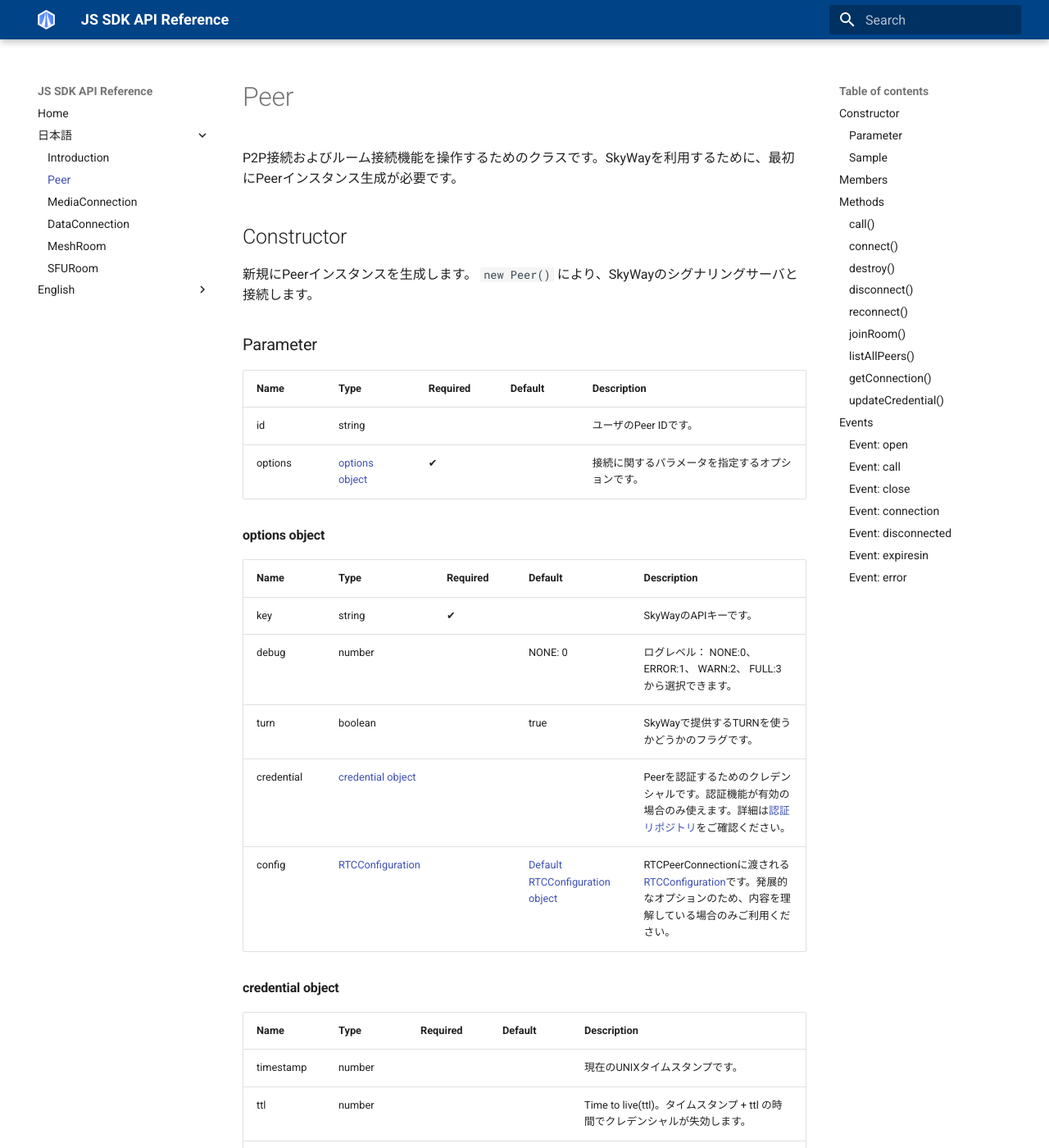
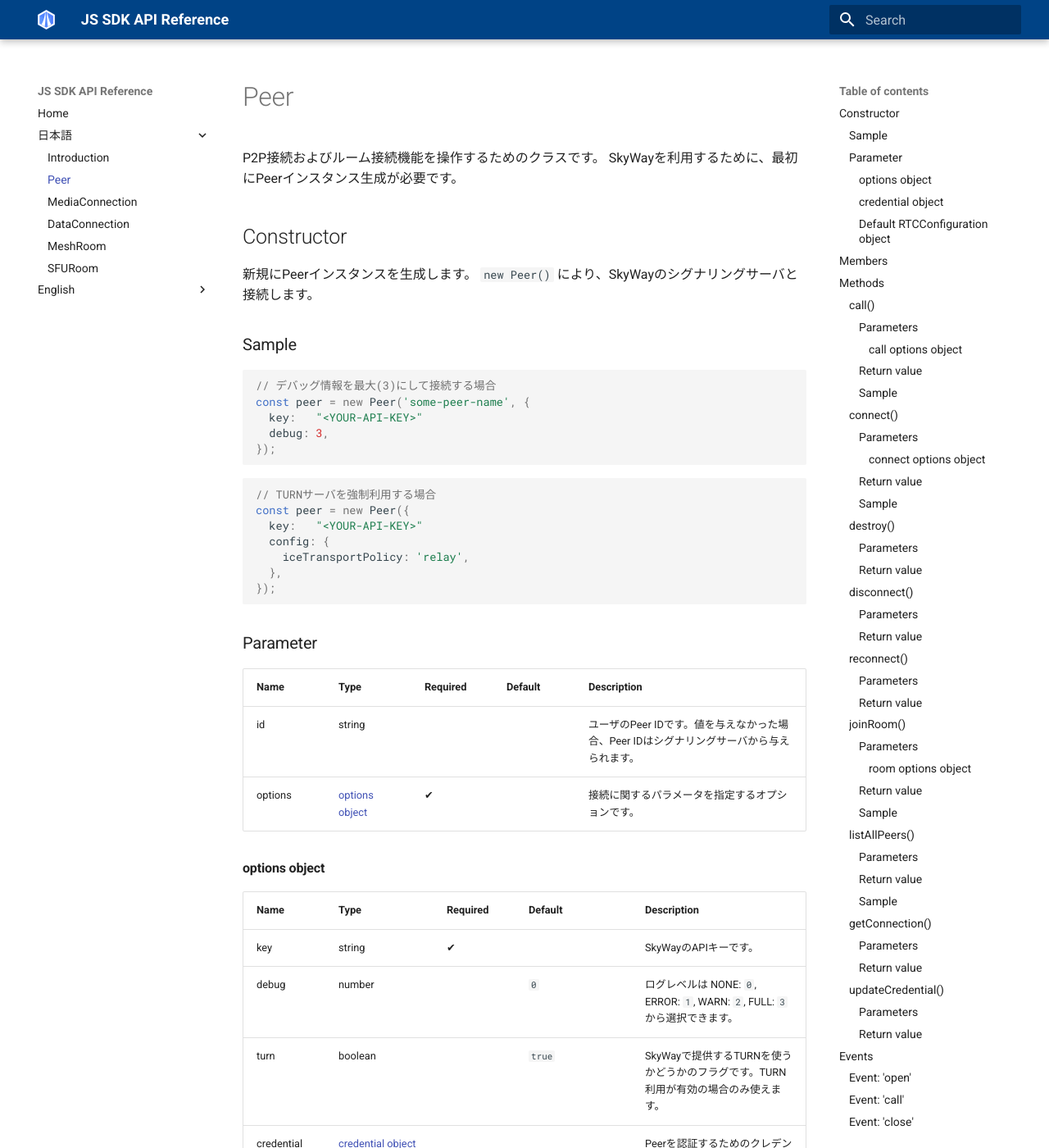
Before and after one commit to skyway/skyway-js-sdk-doc, an MkDocs documentation site: the page built from docs/ja/peer.md, in a window 1280 px wide and 1400 px high. Shown: the whole window at 82% size. Built offline with MkDocs 1.6.1 and Material for MkDocs 9.7.7, drawn with Linux system fonts in a browser that asks for light colours; old or Windows-style settings are respelled for this version of MkDocs; some of the changed text lies outside the part shown.

Commit message:
unified formatting and terminology

````diff
--- a/docs/ja/peer.md
+++ b/docs/ja/peer.md
@@ -1,28 +1,51 @@
-P2P接続およびルーム接続機能を操作するためのクラスです。SkyWayを利用するために、最初にPeerインスタンス生成が必要です。
+P2P接続およびルーム接続機能を操作するためのクラスです。
+SkyWayを利用するために、最初にPeerインスタンス生成が必要です。
 
 ## Constructor
 
 新規にPeerインスタンスを生成します。
 `new Peer()` により、SkyWayのシグナリングサーバと接続します。
 
+### Sample
+
+```js
+// デバッグ情報を最大(3)にして接続する場合
+const peer = new Peer('some-peer-name', {
+  key:   "<YOUR-API-KEY>"
+  debug: 3,
+});
+```
+
+```js
+// TURNサーバを強制利用する場合
+const peer = new Peer({
+  key:   "<YOUR-API-KEY>"
+  config: {
+    iceTransportPolicy: 'relay',
+  },
+});
+```
+
 ### Parameter
 
-| Name    | Type                              | Required | Default | Description                                      |
-| ------- | --------------------------------- | -------- | ------- | ------------------------------------------------ |
-| id      | string                            |          |         | ユーザのPeer IDです。                            |
-| options | [options object](#options-object) | ✔        |         | 接続に関するパラメータを指定するオプションです。 |
+| Name    | Type                              | Required | Default | Description                                                                              |
+| ------- | --------------------------------- | -------- | ------- | ---------------------------------------------------------------------------------------- |
+| id      | string                            |          |         | ユーザのPeer IDです。値を与えなかった場合、Peer IDはシグナリングサーバから与えられます。 |
+| options | [options object](#options-object) | ✔        |         | 接続に関するパラメータを指定するオプションです。                                         |
 
 #### options object
 
-| Name       | Type                                                                                    | Required | Default                                                             | Description                                                                                                                                                                       |
-| ---------- | --------------------------------------------------------------------------------------- | -------- | ------------------------------------------------------------------- | --------------------------------------------------------------------------------------------------------------------------------------------------------------------------------- |
-| key        | string                                                                                  | ✔        |                                                                     | SkyWayのAPIキーです。                                                                                                                                                             |
-| debug      | number                                                                                  |          | NONE: 0                                                                    | ログレベル： NONE:0、 ERROR:1、 WARN:2、 FULL:3 から選択できます。                                                                                                                |
-| turn       | boolean                                                                                 |          | true                                                                    | SkyWayで提供するTURNを使うかどうかのフラグです。                                                                                                                                  |
-| credential | [credential object](#credential-object)                                                 |          |                                                                     | Peerを認証するためのクレデンシャルです。認証機能が有効の場合のみ使えます。詳細は[認証リポジトリ](https://github.com/skyway/skyway-peer-authentication-samples)をご確認ください。  |
-| config     | [RTCConfiguration] |          | [Default RTCConfiguration object](#default-rtcconfiguration-object) | RTCPeerConnectionに渡される[RTCConfiguration]です。発展的なオプションのため、内容を理解している場合のみご利用ください。 |
+| Name       | Type                                    | Required | Default                                                             | Description                                                                                                               |
+| ---------- | --------------------------------------- | -------- | ------------------------------------------------------------------- | ------------------------------------------------------------------------------------------------------------------------- |
+| key        | string                                  | ✔        |                                                                     | SkyWayのAPIキーです。                                                                                                     |
+| debug      | number                                  |          | `0`                                                                 | ログレベルは NONE: `0`, ERROR: `1`, WARN: `2`, FULL: `3` から選択できます。                                               |
+| turn       | boolean                                 |          | `true`                                                              | SkyWayで提供するTURNを使うかどうかのフラグです。TURN利用が有効の場合のみ使えます。                                        |
+| credential | [credential object](#credential-object) |          |                                                                     | Peerを認証するためのクレデンシャルです。認証機能が有効の場合のみ使えます。                                                |
+| config     | [RTCConfiguration]                      |          | [Default RTCConfiguration object](#default-rtcconfiguration-object) | `RTCPeerConnection`に渡される[RTCConfiguration]です。発展的なオプションのため、内容を理解している場合のみご利用ください。 |
 
 #### credential object
+
+Peer認証機能の詳細は[Peer認証のサンプル](https://github.com/skyway/skyway-peer-authentication-samples)をご確認ください。
 
 <!-- textlint-disable -->
 
@@ -46,64 +69,44 @@
   sdpSemantics: 'plan-b',
 };
 ```
-### Sample
-
-```js
-// デバッグ情報を最大(3)にして接続する場合
-const peer = new Peer({
-  key:   "<YOUR-API-KEY>"
-  debug: 3,
-});
-```
-
-```js
-// TURNサーバを強制利用する場合
-const peer = new Peer({
-  key:   "<YOUR-API-KEY>"
-  debug: 3,
-  config: {
-    iceTransportPolicy: 'relay',
-  },
-});
-```
 
 ## Members
 
-| Name        | Type    | Description                                                      |
-| ----------- | ------- | ---------------------------------------------------------------- |
-| id          | string  | ユーザーが指定したPeer ID、もしくはサーバが生成したPeer IDです。 |
-| open        | boolean | シグナリングサーバへの接続状況を保持します。                     |
-| connections | Object  | 全てのコネクションを保持するオブジェクトです。                   |
-| rooms       | Object  | 全てのルームを保持するオブジェクトです。                         |
-| options     | Object  | [Constructor()](#constructor)での指定と、SDKのデフォルト設定を反映したオブジェクトです。                                                                 |
+| Name        | Type    | Description                                                                                |
+| ----------- | ------- | ------------------------------------------------------------------------------------------ |
+| id          | string  | ユーザーが指定したPeer ID、もしくはサーバが生成したPeer IDです。                           |
+| open        | boolean | シグナリングサーバへの接続状況を保持します。                                               |
+| connections | Object  | 全てのコネクションを保持するオブジェクトです。                                             |
+| rooms       | Object  | 全てのルームを保持するオブジェクトです。                                                   |
+| options     | Object  | [`Constructor()`](#constructor)での指定と、SDKのデフォルト設定を反映したオブジェクトです。 |
 
 ## Methods
 
 ### call()
 
-指定したPeerにメディアチャネル(音声・映像)で接続して、MediaConnectionを作成します。 オプションを指定することで、帯域幅・コーデックなどを指定できます。
+指定したPeerにメディアチャネル(音声・映像)で接続して、[MediaConnection](../mediaconnection)を作成します。 オプションを指定することで、帯域幅・コーデックなどを指定できます。
 
 #### Parameters
 
 | Name    | Type                                        | Required | Default | Description                                                                                     |
 | ------- | ------------------------------------------- | -------- | ------- | ----------------------------------------------------------------------------------------------- |
 | peerId  | string                                      | ✔        |         | 接続先のPeer IDです。                                                                           |
-| stream  | [MediaStream]                                 |          |         | 接続先のPeerへ送るメディアストリームです。 設定されていない場合は、受信のみモードで発信します。 |
+| stream  | [MediaStream]                               |          |         | 接続先のPeerへ送るメディアストリームです。 設定されていない場合は、受信のみモードで発信します。 |
 | options | [call options object](#call-options-object) |          |         | 発信時に付与するオプションです。帯域幅・コーデックなどを指定します。                            |
 
 ##### call options object
 
-| Name                | Type    | Required | Default | Description                                                                |
-| ------------------- | ------- | -------- | ------- | -------------------------------------------------------------------------- |
-| metadata            | Object  |          |         | コネクションに関連付けされる任意のメタデータで、接続先のPeerに渡されます。 |
-| videoBandwidth      | number  |          |         | 接続先から受信する映像の最大帯域幅(kbps)です。                             |
-| audioBandwidth      | number  |          |         | 接続先から受信する音声の最大帯域幅(kbps)です。                             |
-| videoCodec          | string  |          |         | 'H264'などの映像コーデックです。                                           |
-| audioCodec          | string  |          |         | 'PCMU'などの音声コーデックです。                                           |
-| videoReceiveEnabled | boolean |          |         | 映像を受信のみで使う場合のフラグです。                                     |
-| audioReceiveEnabled | boolean |          |         | 音声を受信のみで使う場合のフラグです。                                     |
-| connectionId        | string  |          |         | コネクションを識別するIDです。                                             |
-| label               | string  |          |         | **Deprecated!** 接続先のPeer IDを識別するのに利用するラベルです。          |
+| Name                | Type    | Required | Default | Description                                                                                                                      |
+| ------------------- | ------- | -------- | ------- | -------------------------------------------------------------------------------------------------------------------------------- |
+| metadata            | Object  |          |         | コネクションに関連付けされる任意のメタデータで、接続先のPeerに渡されます。                                                       |
+| videoBandwidth      | number  |          |         | 接続先から受信する映像の最大帯域幅(kbps)です。                                                                                   |
+| audioBandwidth      | number  |          |         | 接続先から受信する音声の最大帯域幅(kbps)です。                                                                                   |
+| videoCodec          | string  |          |         | `'H264'`などの映像コーデックです。                                                                                               |
+| audioCodec          | string  |          |         | `'PCMU'`などの音声コーデックです。                                                                                               |
+| videoReceiveEnabled | boolean |          | `true`  | 映像を受信のみで使う場合のフラグです。この値が`true`かつ`stream`に映像トラックが含まれない場合、受信のみで映像の通信を行います。 |
+| audioReceiveEnabled | boolean |          | `true`  | 音声を受信のみで使う場合のフラグです。この値が`true`かつ`stream`に音声トラックが含まれない場合、受信のみで音声の通信を行います。 |
+| connectionId        | string  |          |         | コネクションを識別するIDです。                                                                                                   |
+| label               | string  |          |         | **Deprecated!** 接続先のPeer IDを識別するのに利用するラベルです。                                                                |
 
 #### Return value
 
@@ -141,7 +144,7 @@
 
 ### connect()
 
-指定したPeerにデータチャネルで接続して、DataConnectionインスタンスを生成します。
+指定したPeerにデータチャネルで接続して、[DataConnection](../dataconnection)インスタンスを生成します。
 
 #### Parameters
 
@@ -152,13 +155,13 @@
 
 ##### connect options object
 
-| Name          | Type                                                                              | Required | Default  | Description                                                                                                                                                                           |
-| ------------- | --------------------------------------------------------------------------------- | -------- | -------- | ------------------------------------------------------------------------------------------------------------------------------------------------------------------------------------- |
-| metadata      | Object                                                                            |          |          | コネクションに関連付けされる任意のメタデータで、接続先のPeerに渡されます。                                                                                                            |
-| serialization | string                                                                            |          | 'binary' | 送信時のシリアライズ方法を指定します。'binary'、'json'、'none'のいずれか、となります。                                                                                                |
-| dcInit        | [RTCDataChannelInit] |          | {}       | DataChannel利用時に信頼性の有無を指定するためのオプションです。デフォルトでは信頼性有で動作します。なお、chromeは、`maxPacketLifetime` の代わりに、`maxRetransmitTime` を利用します。 |
-| connectionId        | string  |          |         | コネクションを識別するIDです。                                             |
-| label         | string                                                                            |          |          | **Deprecated!** 接続先のPeer IDを識別するのに利用するラベルです。                                                                                                                     |
+| Name          | Type                 | Required | Default    | Description                                                                                                                                                                           |
+| ------------- | -------------------- | -------- | ---------- | ------------------------------------------------------------------------------------------------------------------------------------------------------------------------------------- |
+| metadata      | Object               |          |            | コネクションに関連付けされる任意のメタデータで、接続先のPeerに渡されます。                                                                                                            |
+| serialization | string               |          | `'binary'` | 送信時のシリアライズ方法を指定します。`'binary'`, `'json'`, `'none'`のいずれかとなります。                                                                                            |
+| dcInit        | [RTCDataChannelInit] |          | `{}`       | DataChannel利用時に信頼性の有無を指定するためのオプションです。デフォルトでは信頼性有で動作します。なお、Chromeは、`maxPacketLifetime`の代わりに、`maxRetransmitTime`を利用します。   |
+| connectionId  | string               |          |            | コネクションを識別するIDです。                                                                                                                                                        |
+| label         | string               |          |            | **Deprecated!** 接続先のPeer IDを識別するのに利用するラベルです。                                                                                                                     |
 
 #### Return value
 
@@ -228,27 +231,28 @@
 
 ### joinRoom()
 
-メッシュ接続のルーム、またはSFU接続のルームに参加します。メッシュ接続およびSFU接続については[コチラ](https://webrtc.ecl.ntt.com/sfu.html)を確認ください。
+メッシュ接続のルーム、またはSFU接続のルームに参加します。
+メッシュ接続およびSFU接続については[コチラ](https://webrtc.ecl.ntt.com/sfu.html)を確認ください。
 
 #### Parameters
 
 | Name        | Type                                        | Rquired | Default | Description                            |
 | ----------- | ------------------------------------------- | ------- | ------- | -------------------------------------- |
 | roomName    | string                                      | ✔       |         | 参加先のルームの名前です。             |
-| roomOptions | [room options object](#room-options-object) |         | {}      | 接続時に選択・付与するオプションです。 |
+| roomOptions | [room options object](#room-options-object) |         | `{}`    | 接続時に選択・付与するオプションです。 |
 
 ##### room options object
 
-| Name                | Type        | Required | Default | Description                                                          |
-| ------------------- | ----------- | -------- | ------- | -------------------------------------------------------------------- |
-| mode                | string      |          | 'mesh'  | 'sfu'または'mesh'を指定します。                                      |
-| stream              | MediaStream |          |         | ユーザーが送信するメディアストリームです。                           |
-| videoBandwidth      | number      |          |         | 映像の最大帯域幅(kbps)です。メッシュ接続のみ使用可能です。           |
-| audioBandwidth      | number      |          |         | 音声の最大帯域幅(kbps)です。 メッシュ接続のみ使用可能です。          |
-| videoCodec          | string      |          |         | 'H264'などの映像コーデックです。 メッシュ接続のみ使用可能です。      |
-| audioCodec          | string      |          |         | 'PCMU'などの音声コーデックです。メッシュ接続のみ使用可能です。       |
-| videoReceiveEnabled | boolean     |          |         | 映像を受信のみで使う場合のフラグです。メッシュ接続のみ使用可能です。 |
-| audioReceiveEnabled | boolean     |          |         | 音声を受信のみで使う場合のフラグです。メッシュ接続のみ使用可能です。 |
+| Name                | Type        | Required | Default  | Description                                                          |
+| ------------------- | ----------- | -------- | -------- | -------------------------------------------------------------------- |
+| mode                | string      |          | `'mesh'` | `'sfu'`または`'mesh'`を指定します。                                  |
+| stream              | MediaStream |          |          | ユーザーが送信するメディアストリームです。                           |
+| videoBandwidth      | number      |          |          | 映像の最大帯域幅(kbps)です。メッシュ接続のみ使用可能です。           |
+| audioBandwidth      | number      |          |          | 音声の最大帯域幅(kbps)です。 メッシュ接続のみ使用可能です。          |
+| videoCodec          | string      |          |          | `'H264'`などの映像コーデックです。 メッシュ接続のみ使用可能です。    |
+| audioCodec          | string      |          |          | `'PCMU'`などの音声コーデックです。メッシュ接続のみ使用可能です。     |
+| videoReceiveEnabled | boolean     |          |          | 映像を受信のみで使う場合のフラグです。メッシュ接続のみ使用可能です。 |
+| audioReceiveEnabled | boolean     |          |          | 音声を受信のみで使う場合のフラグです。メッシュ接続のみ使用可能です。 |
 
 #### Return value
 
@@ -274,7 +278,7 @@
 
 ### listAllPeers()
 
-REST APIを利用して、APIキーに紐づくPeerID一覧を取得します。
+REST APIを利用して、APIキーに紐づくPeer ID一覧を取得します。
 
 #### Parameters
 
@@ -333,7 +337,7 @@
 peer.on(Peer.EVENTS.open, () => {});
 ```
 
-### Event: open
+### Event: `'open'`
 
 シグナリングサーバへ正常に接続できたときのイベントです。
 
@@ -347,7 +351,7 @@
 });
 ```
 
-### Event: call
+### Event: `'call'`
 
 接続先のPeerからメディアチャネル(音声・映像)の接続を受信したときのイベントです。
 
@@ -361,7 +365,7 @@
 });
 ```
 
-### Event: close
+### Event: `'close'`
 
 Peerに対する全ての接続を終了したときのイベントです。
 
@@ -371,7 +375,7 @@
 });
 ```
 
-### Event: connection
+### Event: `'connection'`
 
 接続先のPeerからDataChannelの接続を受信したときのイベントです。
 
@@ -386,7 +390,7 @@
 });
 ```
 
-### Event: disconnected
+### Event: `'disconnected'`
 
 シグナリングサーバから切断したときのイベントです。
 
@@ -400,7 +404,7 @@
 });
 ```
 
-### Event: expiresin
+### Event: `'expiresin'`
 
 クレデンシャルが失効する前に発生するイベントです。
 
@@ -414,7 +418,7 @@
 });
 ```
 
-### Event: error
+### Event: `'error'`
 
 エラーが発生した場合のイベントです。
 
--- a/mkdocs.yml
+++ b/mkdocs.yml
@@ -35,7 +35,6 @@
     - codehilite
     - toc:
         permalink: true
-        toc_depth: 3
 extra:
     social:
         - type: home
````
Also changed, not shown: docs/ja/dataconnection.md (+3 -3 lines), docs/ja/mediaconnection.md (+28 -27 lines), docs/ja/meshroom.md (+13 -10 lines), docs/ja/sfuroom.md (+14 -11 lines).
